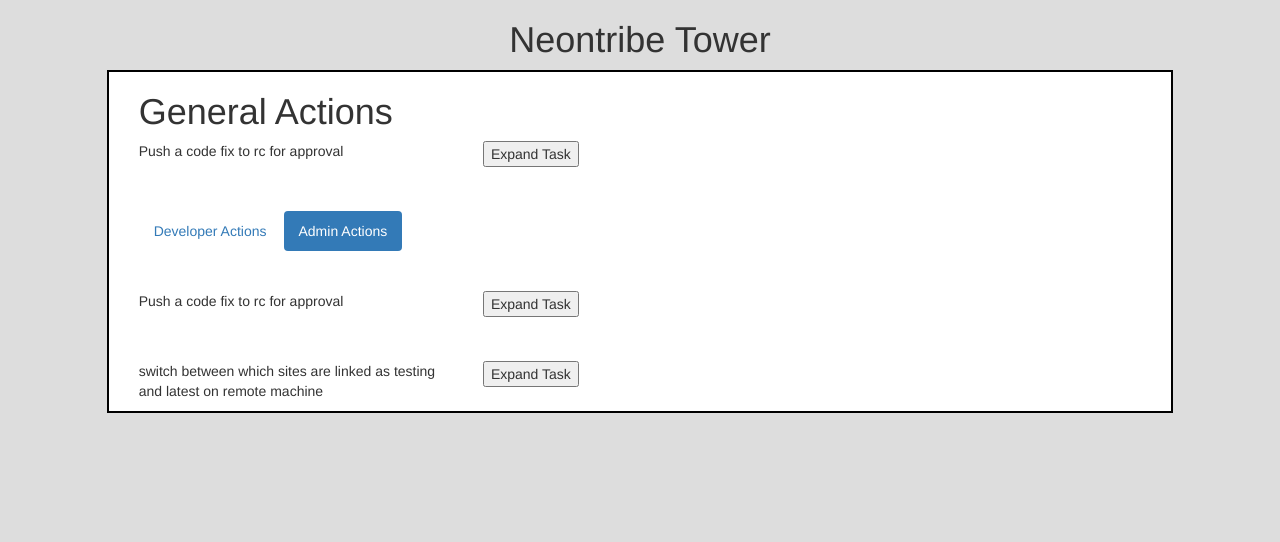
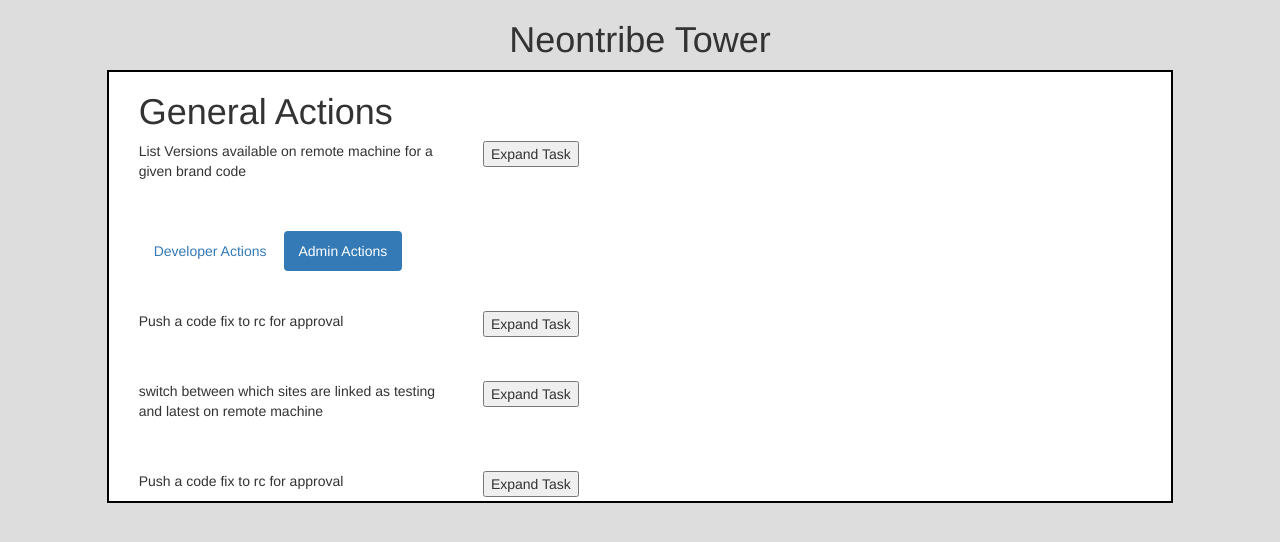
Before and after one commit to RoboPython/flaskStarter, a Flask app: page / in a window 1280 px wide. Shown: the top 542 px of the page. Run offline with Flask 2, Linux system fonts and the light colour scheme; some libraries are stand-ins or nearby versions.

Commit message:
added more tasks

```diff
--- a/templates/index.html
+++ b/templates/index.html
@@ -23,7 +23,7 @@
                     <div ng-controller='getVersion'>
                         <div class='row'>
 		            <div class ='col-md-4'>
-                                <p>Push a code fix to rc for approval</p>
+                                <p>List Versions available on remote machine for a given brand code</p>
                             </div>
                             <div class ='col-md-6'>
 	                        <button ng-click='expandTask()'>Expand Task</button>
@@ -75,6 +75,25 @@
                             <div class='row'>
 		                <div class ='col-md-4'>
                                  <p>switch between which sites are linked as testing and latest on remote machine</p>
+                                </div>
+                                <div class ='col-md-6'>
+	                           <button ng-click='expandTask()'>Expand Task</button>
+                                </div>
+                            </div>
+                            <div ng-show ='taskShown'>
+                                <div class='row'>
+                                    <div class='col-md-12'>
+                                        <p>expand</p>
+                                    </div>
+                                </div>
+                            </div>
+	                </div>
+		        <br>
+		        <br>
+                        <div ng-controller='releaseApproved'>
+                            <div class='row'>
+		                <div class ='col-md-4'>
+                                    <p>Push a code fix to rc for approval</p>
                                 </div>
                                 <div class ='col-md-6'>
 	                           <button ng-click='expandTask()'>Expand Task</button>
@@ -143,22 +162,16 @@
         });
 
 
-        app.controller('codeFix', function($scope, $http) {
+        /* General Actions */
+        app.controller('getVersion', function($scope, $http) {
             $scope.taskShown = false;
 	    $scope.expandTask = function(){
                $scope.taskShown = !$scope.taskShown;
             };
         });
 
-        app.controller('localCopy', function($scope, $http) {
-            $scope.taskShown = false;
-	    $scope.expandTask = function(){
-               $scope.taskShown = !$scope.taskShown;
-            };
-        });
-
-
-        app.controller('getVersion', function($scope, $http) {
+	/*Admin Actions*/
+        app.controller('codeFix', function($scope, $http) {
             $scope.taskShown = false;
 	    $scope.expandTask = function(){
                $scope.taskShown = !$scope.taskShown;
@@ -174,5 +187,30 @@
         });
 
 
+        app.controller('releaseApproved', function($scope, $http) {
+            $scope.taskShown = false;
+	    $scope.expandTask = function(){
+               $scope.taskShown = !$scope.taskShown;
+            };
+        });
+
+
+        app.controller('releaseApproved', function($scope, $http) {
+            $scope.taskShown = false;
+	    $scope.expandTask = function(){
+               $scope.taskShown = !$scope.taskShown;
+            };
+        });
+
+        /*Developer Actions*/
+        app.controller('localCopy', function($scope, $http) {
+            $scope.taskShown = false;
+	    $scope.expandTask = function(){
+               $scope.taskShown = !$scope.taskShown;
+            };
+        });
+
+
+
     </script>
 </html>
```
